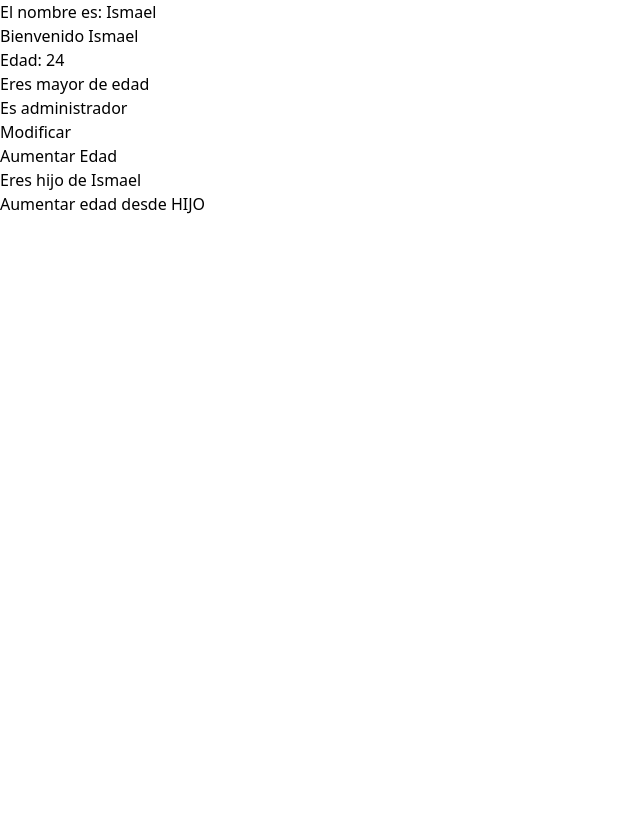
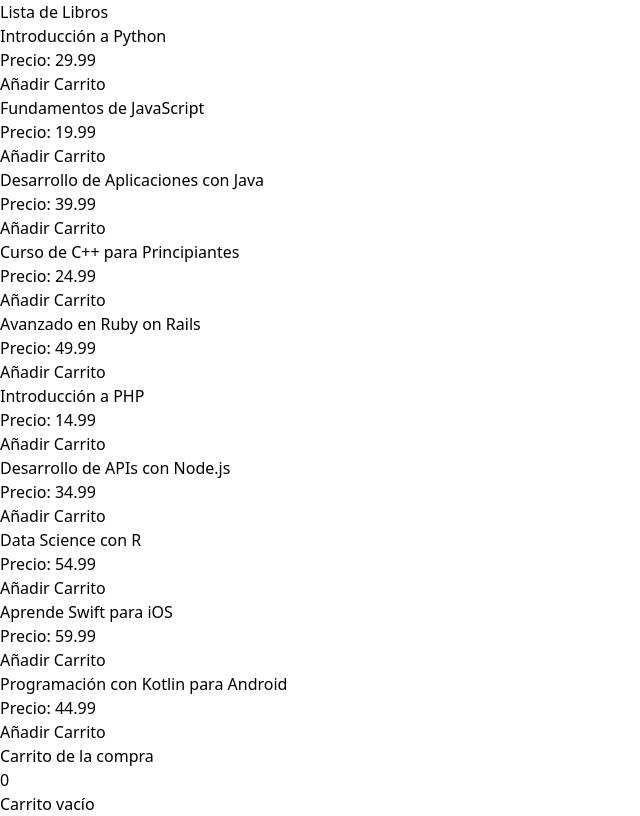
Before and after one commit to IsmaCar/React24_25, a React (Vite) app in the folder 01-inicioReact/: page / in a window 1280 px wide. Shown: the whole page, without its empty margins (0-640 px from the left). Built offline with nearby package versions, Linux system fonts and the light colour scheme.

Commit message:
15-01-2025

```diff
--- a/01-inicioReact/src/App.jsx
+++ b/01-inicioReact/src/App.jsx
@@ -1,6 +1,8 @@
 import { useState } from "react"
 import Hijo from "./components/parametros/Hijo"
 import Padre from "./components/parametros/Padre"
+import { Saludo } from "./components/useEffect/Saludo"
+import { ProductList } from "./components/useEffectFetching/ProductList"
 
 const initialStateInfo = {nombre: "Ismael", edad: 24, isAdmin: "false"}
 const App = () => {
@@ -10,11 +12,12 @@ const App = () => {
   };
   return (
     <>
-
-    <p>El nombre es: {info.nombre}</p>
+    {/* <p>El nombre es: {info.nombre}</p>
     <Padre info={ info } setInfo={ setInfo } handleClickEdad={ handleClickEdad }>
       <Hijo info={ info } handleClickEdad={ handleClickEdad }/>
-    </Padre>
+    </Padre> */}
+    {/* <Saludo /> */}
+    <ProductList/>
     </>
   )
 }
--- /dev/null
+++ b/01-inicioReact/src/components/useEffect/Saludo.jsx
@@ -0,0 +1,35 @@
+import { useEffect, useState } from "react"
+
+export const Saludo = () => {
+    const [edad, setEdad] =useState(0)
+    const [sexo, setSexo] =useState('M')
+
+    // useEffect(() => {
+    //   console.log("Renderizando al montar el componente");
+    // })
+
+    useEffect(() => {
+        console.log("Renderizando al montar el componente");
+      },[])
+
+    const handleClickEdad = () => {
+        setEdad((prevEdad) => prevEdad + 1)
+    }
+
+    const handleClickSexo = () => {
+        setSexo((prevSexo) => prevSexo === 'M'? 'F' : 'M')
+    }
+
+  return (
+    <>
+        <p>Edad: {edad}</p>
+        <p>Sexo: {sexo}</p>
+        <button onClick={ handleClickEdad}>
+            Aumentar Edad
+        </button>
+        <button onClick={handleClickSexo}>
+            Cambiar Sexo
+        </button>
+    </>
+  )
+}
--- /dev/null
+++ b/01-inicioReact/src/components/useEffectFetching/Button.jsx
@@ -0,0 +1,9 @@
+
+export const Button = (props) => {
+    const {className, onClick} = props;
+  return (
+    <button className={className} onClick={onClick}>
+        {props.children}
+    </button>
+  )
+}
--- /dev/null
+++ b/01-inicioReact/src/components/useEffectFetching/LiProductCard.jsx
@@ -0,0 +1,18 @@
+
+const LiProductCard = (props) => {
+  const { product, index } = props;
+
+  return (
+    <li key={index} className="bg-gray-300 shadow-lg rounded-lg p-6 flex flex-col">
+      <span className="text-2xl text-blue-500 font-medium font-semibold">
+      {product.title}
+      </span>
+      <span className="text-1xl text-green-600">
+      Precio: {product.price}
+      </span>
+      <button className="bg-slate-600 hover:bg-slate-900 px-4 py-2 rounded-lg text-white">Quitar del carrito</button>
+    </li>
+  )
+}
+
+export default LiProductCard
--- /dev/null
+++ b/01-inicioReact/src/components/useEffectFetching/ProductCard.jsx
@@ -0,0 +1,22 @@
+import { Button } from "./Button";
+
+export const ProductCard = (props) => {
+    const { product,addCart } = props;
+
+    const handleClick = () => {
+        addCart(product)
+    }
+
+  return (
+    <div className="bg-white shadow-lg rounded-lg p-6 flex flex-col justify-between">
+        <h2 className="text-xl font-bold mb-2">{product?.title}</h2>
+        <p className=" text-gray-700 mb-4">Precio: {product.price}</p>
+        <Button onClick={handleClick} className="bg-gray-500 hover:bg-blue-900 text-white font-bold py-2 px-4 rounded transition">
+            Añadir Carrito
+        </Button>
+        {/* <button onClick={handleClick} className="bg-gray-500 hover:bg-blue-900 text-white font-bold py-2 px-4 rounded transition">
+            Añadir Carrito
+        </button> */}
+    </div>
+  )
+}
--- /dev/null
+++ b/01-inicioReact/src/components/useEffectFetching/ProductList.jsx
@@ -0,0 +1,75 @@
+import { useEffect, useState } from "react"
+import { ProductCard } from "./ProductCard";
+import LiProductCard from "./LiProductCard";
+
+export const ProductList = () => {
+    const [products, setProducts] = useState([]);
+    const [cart, setCart] = useState([]);
+    const [totalCarrito, setTotalCarrito] = useState(0);
+
+    useEffect(() => {
+        fetchProduct();
+    }, [])
+
+    const totalCart = (carrito) => carrito.reduce((acc, product)=> acc + product.price,0)
+
+
+    const removeCart = (product) => {
+
+    }
+
+    const fetchProduct = async () => {
+        try {
+            const response = await fetch("http://localhost:5173/src/data/db.json")
+
+            if (!response.ok)
+                throw new Error("Error al recuperar la data");
+
+            setProducts(await response.json())
+
+        } catch (error) {
+            console.log("Error Fetching", error);
+        }
+    }
+
+    const addCart = (product) => {
+        setCart((prevCart) => [...prevCart, product])
+    }
+    return (
+        <div className="w-full max-w-4xl mx-auto p-4">
+            <h1 className="text-2xl font-semibold text-center mb-6">Lista de Libros</h1>
+
+            <div className="grid grid-cols-1 md:grid-cols-2 lg:grid-cols-3 gap-4">
+                {
+                    products.map((product) => (
+                        <ProductCard key={product.id} product={product} addCart={addCart} />
+
+                    ))
+                }
+            </div>
+
+            <div className="mt-10">
+                <h2>Carrito de la compra</h2>
+                <p className="text-xl font-semibold text-center mb-6">
+                    {totalCarrito}
+                </p>
+                {
+                    cart.length === 0 ? <p>Carrito vacío</p> : (
+                        <ul>
+                            {
+                                cart.map((product, index) =>
+                                    <li key={index}>
+                                        <LiProductCard product={product} index={index}/>
+
+                                    </li>)
+                            }
+                        </ul>
+                    )
+                }
+
+                {/* Si el carrito no está vacío, renderizo con UL los libros del carrito */}
+
+            </div>
+        </div>
+    )
+}
--- /dev/null
+++ b/01-inicioReact/src/data/db.json
@@ -0,0 +1,72 @@
+[
+    {
+      "id": 1,
+      "title": "Introducción a Python",
+      "price": 29.99,
+      "tags": ["Python", "Desarrollo Web", "Análisis de Datos"],
+      "img": "url_imagen_1.jpg"
+    },
+    {
+      "id": 2,
+      "title": "Fundamentos de JavaScript",
+      "price": 19.99,
+      "tags": ["JavaScript", "Frontend", "Desarrollo Web"],
+      "img": "url_imagen_2.jpg"
+    },
+    {
+      "id": 3,
+      "title": "Desarrollo de Aplicaciones con Java",
+      "price": 39.99,
+      "tags": ["Java", "Backend", "Desarrollo de Software"],
+      "img": "url_imagen_3.jpg"
+    },
+    {
+      "id": 4,
+      "title": "Curso de C++ para Principiantes",
+      "price": 24.99,
+      "tags": ["C++", "Programación", "Desarrollo de Software"],
+      "img": "url_imagen_4.jpg"
+    },
+    {
+      "id": 5,
+      "title": "Avanzado en Ruby on Rails",
+      "price": 49.99,
+      "tags": ["Ruby", "Rails", "Desarrollo Web"],
+      "img": "url_imagen_5.jpg"
+    },
+    {
+      "id": 6,
+      "title": "Introducción a PHP",
+      "price": 14.99,
+      "tags": ["PHP", "Desarrollo Web", "Backend"],
+      "img": "url_imagen_6.jpg"
+    },
+    {
+      "id": 7,
+      "title": "Desarrollo de APIs con Node.js",
+      "price": 34.99,
+      "tags": ["Node.js", "JavaScript", "Backend"],
+      "img": "url_imagen_7.jpg"
+    },
+    {
+      "id": 8,
+      "title": "Data Science con R",
+      "price": 54.99,
+      "tags": ["R", "Análisis de Datos", "Data Science"],
+      "img": "url_imagen_8.jpg"
+    },
+    {
+      "id": 9,
+      "title": "Aprende Swift para iOS",
+      "price": 59.99,
+      "tags": ["Swift", "Desarrollo Móvil", "iOS"],
+      "img": "url_imagen_9.jpg"
+    },
+    {
+      "id": 10,
+      "title": "Programación con Kotlin para Android",
+      "price": 44.99,
+      "tags": ["Kotlin", "Android", "Desarrollo Móvil"],
+      "img": "url_imagen_10.jpg"
+    }
+  ]
```
